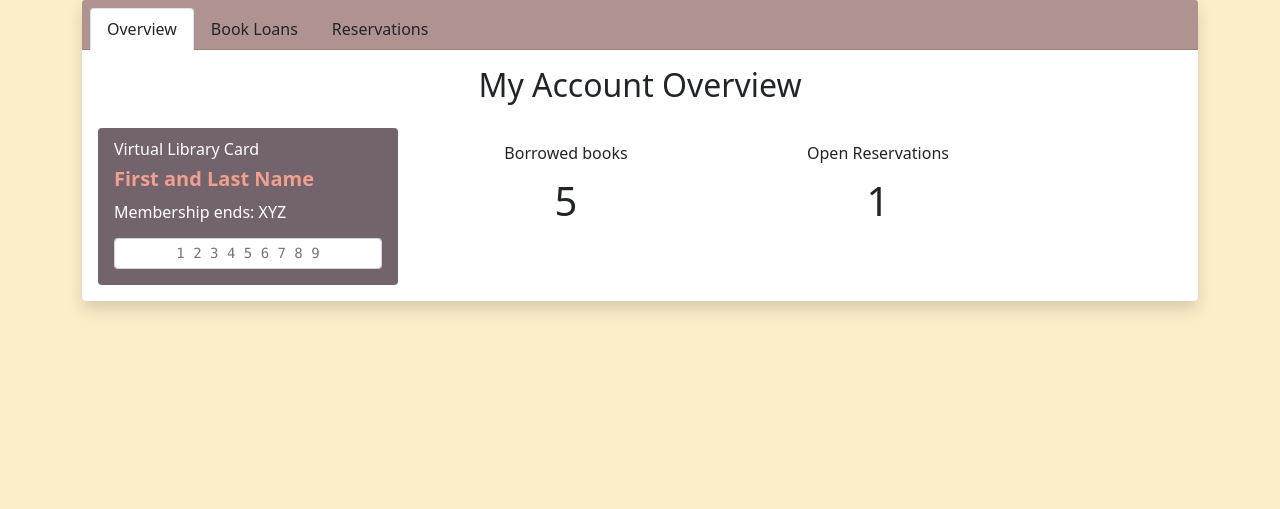
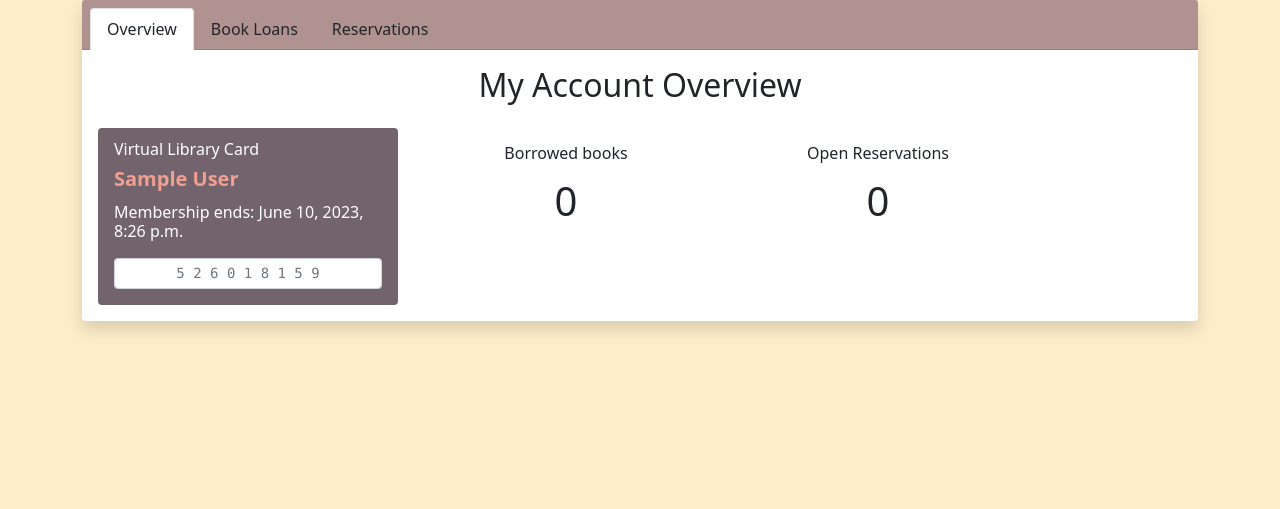
Before and after one commit to marketulinek/LibraryApp, a Django app: page /my_account in a window 1280 px wide. Shown: the part 144-653 px from the top of the page. Run offline with Django 4.2, Linux system fonts and the light colour scheme; the visitor is signed in with stand-in values (Sample User, id 1); data that the repository does not hold is empty.

Commit message:
Added get_context_data for MyAccountView

```diff
--- a/library_app/ils/templates/my_account/overview.html
+++ b/library_app/ils/templates/my_account/overview.html
@@ -20,10 +20,10 @@
                         <div class="card library-card">
                             <div class="card-body">
                               <h6 class="card-subtitle mb-2 text-white">Virtual Library Card</h6>
-                              <h5 class="card-title mb-3 fw-bold">First and Last Name</h5>
-                              <h6 class="card-subtitle fw-lighter text-white">Membership ends: <strong>XYZ</strong></h6>
+                              <h5 class="card-title mb-3 fw-bold">{{ library_card.full_name }}</h5>
+                              <h6 class="card-subtitle fw-lighter text-white">Membership ends: <strong>{{ library_card.membership_ends }}</strong></h6>
                               <p class="card-text mt-3">
-                                <input class="form-control form-control-sm text-center font-monospace" type="text" placeholder="1 2 3 4 5 6 7 8 9">
+                                <input class="form-control form-control-sm text-center font-monospace" type="text" placeholder="{{ library_card.card_number }}">
                               </p>
                             </div>
                         </div>
@@ -34,7 +34,7 @@
                                 <div class="card text-center" style="width: 18rem;">
                                     <div class="card-body">
                                       <h6 class="card-title">Borrowed books</h6>
-                                      <p class="card-text fs-1">5</p>
+                                      <p class="card-text fs-1">{{ num_of_loans }}</p>
                                     </div>
                                 </div>
                             </div>
@@ -42,7 +42,7 @@
                                 <div class="card text-center" style="width: 18rem;">
                                     <div class="card-body">
                                       <h6 class="card-title">Open Reservations</h6>
-                                      <p class="card-text fs-1">1</p>
+                                      <p class="card-text fs-1">{{ num_of_reservations }}</p>
                                     </div>
                                 </div>
                             </div>
--- a/library_app/ils/views.py
+++ b/library_app/ils/views.py
@@ -77,6 +77,23 @@ class RegisterView(CreateView):
 class MyAccountView(LoginRequiredMixin, TemplateView):
     template_name = 'my_account/overview.html'
 
+    def get_context_data(self, **kwargs):
+        context = super().get_context_data(**kwargs)
+
+        context['library_card'] = {
+            'full_name': self.request.user.first_name + ' ' + self.request.user.last_name,
+            'membership_ends': self.request.user.reader.membership_end_date,
+            'card_number': ' '.join(self.request.user.reader.library_card_number)
+        }
+
+        num_of_loans = models.BookLoan.objects.filter(reader=self.request.user.reader, returned_at__isnull=True).count()
+        context['num_of_loans'] = num_of_loans
+
+        num_of_reservations = models.BookReservation.objects.filter(reader=self.request.user.reader, termination_type__isnull=True).count()
+        context['num_of_reservations'] = num_of_reservations
+
+        return context
+
 # ------------------------------
 #         ACTION  VIEWS
 # ------------------------------
```
